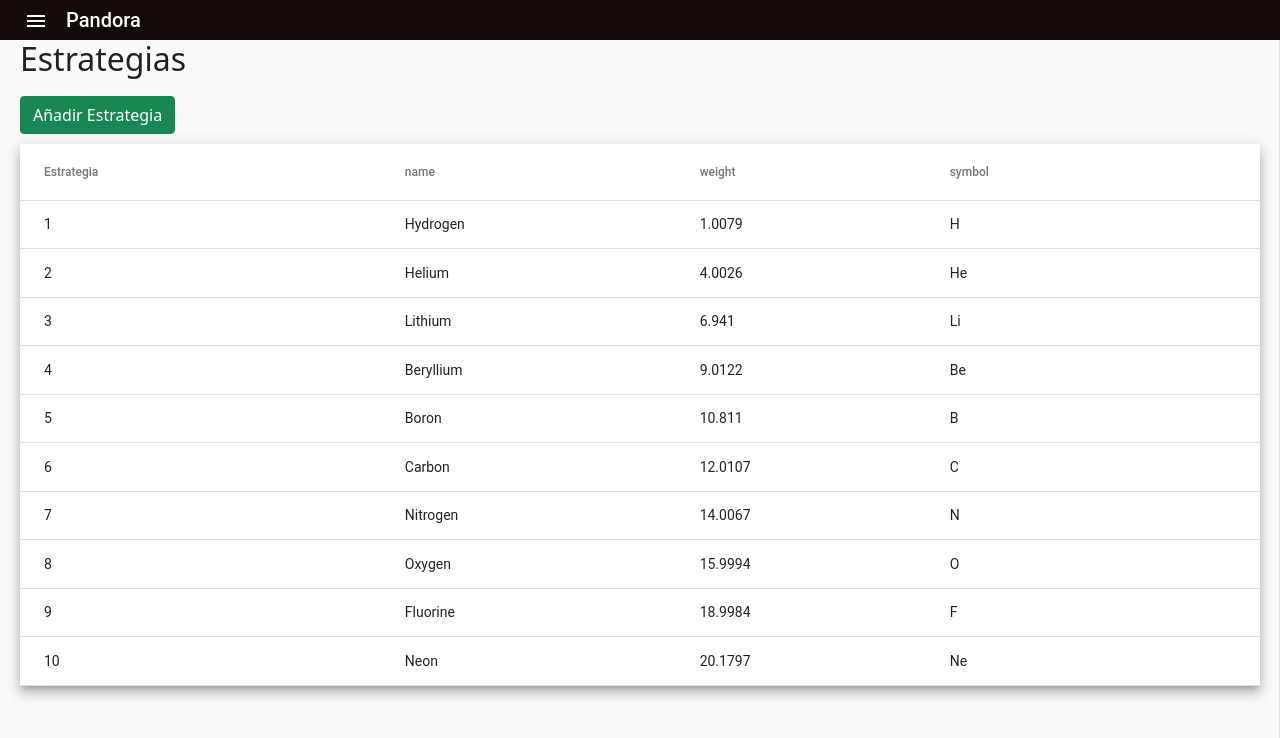
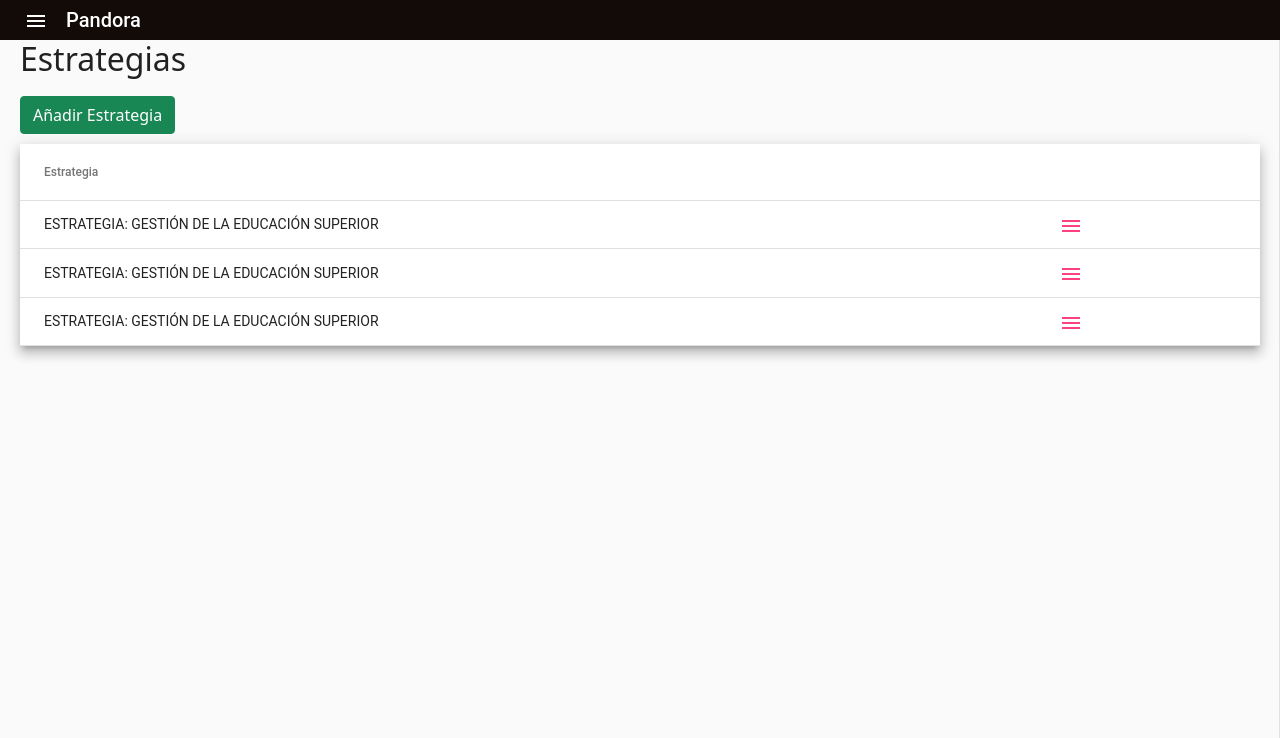
Before and after one commit to Oegh/pandora-front-end, an Angular app: page /strategy in a window 1280 px wide. Shown: the top 738 px of the page. Built offline with nearby package versions, Linux system fonts and the light colour scheme.

Commit message:
estrategias

```diff
--- /dev/null
+++ b/src/app/models/strategy.model.ts
@@ -0,0 +1,5 @@
+export class StrategyModel {
+   id: number = 0;
+   name: string = '';
+   description: string = '';
+}
--- a/src/app/pages/estrategias/estrategias.component.html
+++ b/src/app/pages/estrategias/estrategias.component.html
@@ -6,24 +6,29 @@
 
 <table mat-table [dataSource]="dataSource" multiTemplateDataRows class="mat-elevation-z8">
     <ng-container matColumnDef="{{column}}" *ngFor="let column of displayedColumns">
-        <th mat-header-cell *matHeaderCellDef> {{column}} </th>
-        <td mat-cell *matCellDef="let element"> {{element[column]}} </td>
+        <div *ngIf="column == ' '">
+            <th mat-header-cell *matHeaderCellDef> {{column}} </th>
+            <td mat-cell *matCellDef="let element">
+                <button mat-icon-button color="accent" aria-label="Example icon button with a menu icon">
+                <mat-icon>menu</mat-icon>
+              </button> </td>
+        </div>
+
+        <div *ngIf="column != ' '">
+            <th mat-header-cell *matHeaderCellDef> {{column}} </th>
+            <td mat-cell *matCellDef="let element"> {{element[column]}} </td>
+        </div>
     </ng-container>
 
     <ng-container matColumnDef="expandedDetail">
         <td mat-cell *matCellDef="let element" [attr.colspan]="displayedColumns.length">
             <div class="example-element-detail" [@detailExpand]="element == expandedElement ? 'expanded' : 'collapsed'">
-                <div class="example-element-diagram">
-                    <div class="example-element-position"> {{element.position}} </div>
-                    <div class="example-element-symbol"> {{element.symbol}} </div>
-                    <div class="example-element-name"> {{element.name}} </div>
-                    <div class="example-element-weight"> {{element.weight}} </div>
-                </div>
-                <div class="example-element-description">
+                <div align="justify" class="example-element-description">
+
                     {{element.description}}
-                    <span class="example-element-description-attribution"> -- Wikipedia </span>
                 </div>
             </div>
+
         </td>
     </ng-container>
 
--- a/src/app/pages/estrategias/estrategias.component.ts
+++ b/src/app/pages/estrategias/estrategias.component.ts
@@ -16,7 +16,7 @@ import {animate, state, style, transition, trigger} from '@angular/animations';
 
 export class EstrategiasComponent implements OnInit {
 
-  displayedColumns: string[] = ['Estrategia', 'name', 'weight', 'symbol'];
+  displayedColumns: string[] = ['Estrategia', ' '];
   dataSource = ELEMENT_DATA;
   expandedElement: PeriodicElement | null;
 
@@ -30,91 +30,19 @@ export class EstrategiasComponent implements OnInit {
 }
 
 export interface PeriodicElement {
-  name: string;
-  Estrategia: number;
-  weight: number;
-  symbol: string;
+  Estrategia: string;
   description: string;
 }
 
 const ELEMENT_DATA: PeriodicElement[] = [
   {
-    Estrategia: 1,
-    name: 'Hydrogen',
-    weight: 1.0079,
-    symbol: 'H',
-    description: `Hydrogen is a chemical element with symbol H and atomic number 1. With a standard
-        atomic weight of 1.008, hydrogen is the lightest element on the periodic table.`
+    Estrategia: "ESTRATEGIA: GESTIÓN DE LA EDUCACIÓN SUPERIOR",
+    description: `Desarrollar el trabajo político ideológico con los cuadros, trabajadores y estudiantes, para alcanzar las transformaciones necesarias que consoliden un claustro revolucionario de excelencia y formen profesionales competentes comprometidos con la Revolución, que sean capaces de contribuir a la implementación de los Lineamientos de la Política Económica y Social del Partido y la Revolución y enfrentar a la subversión ideológica del enemigo.`
   }, {
-    Estrategia: 2,
-    name: 'Helium',
-    weight: 4.0026,
-    symbol: 'He',
-    description: `Helium is a chemical element with symbol He and atomic number 2. It is a
-        colorless, odorless, tasteless, non-toxic, inert, monatomic gas, the first in the noble gas
-        group in the periodic table. Its boiling point is the lowest among all the elements.`
+    Estrategia: "ESTRATEGIA: GESTIÓN DE LA EDUCACIÓN SUPERIOR",
+    description: `Desarrollar el trabajo político ideológico con los cuadros, trabajadores y estudiantes, para alcanzar las transformaciones necesarias que consoliden un claustro revolucionario de excelencia y formen profesionales competentes comprometidos con la Revolución, que sean capaces de contribuir a la implementación de los Lineamientos de la Política Económica y Social del Partido y la Revolución y enfrentar a la subversión ideológica del enemigo.`
   }, {
-    Estrategia: 3,
-    name: 'Lithium',
-    weight: 6.941,
-    symbol: 'Li',
-    description: `Lithium is a chemical element with symbol Li and atomic number 3. It is a soft,
-        silvery-white alkali metal. Under standard conditions, it is the lightest metal and the
-        lightest solid element.`
-  }, {
-    Estrategia: 4,
-    name: 'Beryllium',
-    weight: 9.0122,
-    symbol: 'Be',
-    description: `Beryllium is a chemical element with symbol Be and atomic number 4. It is a
-        relatively rare element in the universe, usually occurring as a product of the spallation of
-        larger atomic nuclei that have collided with cosmic rays.`
-  }, {
-    Estrategia: 5,
-    name: 'Boron',
-    weight: 10.811,
-    symbol: 'B',
-    description: `Boron is a chemical element with symbol B and atomic number 5. Produced entirely
-        by cosmic ray spallation and supernovae and not by stellar nucleosynthesis, it is a
-        low-abundance element in the Solar system and in the Earth's crust.`
-  }, {
-    Estrategia: 6,
-    name: 'Carbon',
-    weight: 12.0107,
-    symbol: 'C',
-    description: `Carbon is a chemical element with symbol C and atomic number 6. It is nonmetallic
-        and tetravalent—making four electrons available to form covalent chemical bonds. It belongs
-        to group 14 of the periodic table.`
-  }, {
-    Estrategia: 7,
-    name: 'Nitrogen',
-    weight: 14.0067,
-    symbol: 'N',
-    description: `Nitrogen is a chemical element with symbol N and atomic number 7. It was first
-        discovered and isolated by Scottish physician Daniel Rutherford in 1772.`
-  }, {
-    Estrategia: 8,
-    name: 'Oxygen',
-    weight: 15.9994,
-    symbol: 'O',
-    description: `Oxygen is a chemical element with symbol O and atomic number 8. It is a member of
-         the chalcogen group on the periodic table, a highly reactive nonmetal, and an oxidizing
-         agent that readily forms oxides with most elements as well as with other compounds.`
-  }, {
-    Estrategia: 9,
-    name: 'Fluorine',
-    weight: 18.9984,
-    symbol: 'F',
-    description: `Fluorine is a chemical element with symbol F and atomic number 9. It is the
-        lightest halogen and exists as a highly toxic pale yellow diatomic gas at standard
-        conditions.`
-  }, {
-    Estrategia: 10,
-    name: 'Neon',
-    weight: 20.1797,
-    symbol: 'Ne',
-    description: `Neon is a chemical element with symbol Ne and atomic number 10. It is a noble gas.
-        Neon is a colorless, odorless, inert monatomic gas under standard conditions, with about
-        two-thirds the density of air.`
+    Estrategia: "ESTRATEGIA: GESTIÓN DE LA EDUCACIÓN SUPERIOR",
+    description: `Desarrollar el trabajo político ideológico con los cuadros, trabajadores y estudiantes, para alcanzar las transformaciones necesarias que consoliden un claustro revolucionario de excelencia y formen profesionales competentes comprometidos con la Revolución, que sean capaces de contribuir a la implementación de los Lineamientos de la Política Económica y Social del Partido y la Revolución y enfrentar a la subversión ideológica del enemigo.`
   },
 ];
--- a/src/app/shared/layout/side-bar/side-bar.component.html
+++ b/src/app/shared/layout/side-bar/side-bar.component.html
@@ -1,33 +1,15 @@
 <mat-nav-list>
     <!-- Estrategias -->
+    <mat-list-item style="padding-left: 9px;">
+        <a matLine routerLink="/strategy" routerLinkActive="active">Estrategias</a>
+
+    </mat-list-item>
+    <!--
     <mat-expansion-panel>
         <mat-expansion-panel-header>
             <p mat-line>Estrategias</p>
         </mat-expansion-panel-header>
-        <mat-list style="margin-left:10px;">
-            <div>
-                <mat-list-item style="overflow: hidden;">
-                    <a style="cursor: pointer;">
-                        <p mat-line>Instituto</p>
-                    </a>
-                </mat-list-item>
-            </div>
-            <div>
-                <mat-list-item style="overflow: hidden;">
-                    <a style="cursor: pointer;">
-                        <p mat-line>Facultad</p>
-                    </a>
-                </mat-list-item>
-            </div>
-            <div>
-                <mat-list-item style="overflow: hidden;">
-                    <a style="cursor: pointer;">
-                        <p mat-line>Departamento</p>
-                    </a>
-                </mat-list-item>
-            </div>
-        </mat-list>
-    </mat-expansion-panel>
+    </mat-expansion-panel> -->
 
     <!-- ARC -->
     <mat-expansion-panel>
```
Also changed, not shown: src/app/pages/estrategias/estrategias.module.ts (+9 -1 lines).
